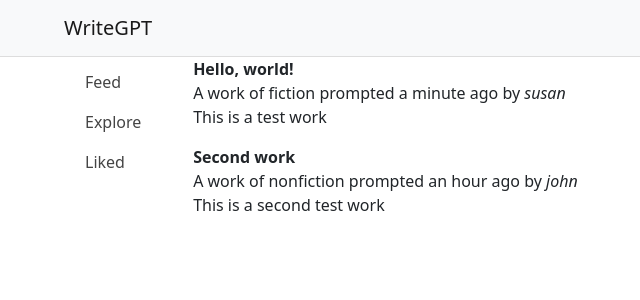
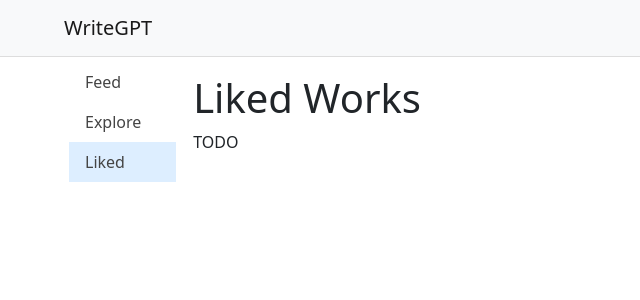
Before and after one commit to alemtani/WriteGPT, a React (Create React App) app: page /liked in a window 1280 px wide. Shown: the top 300 px of the page, without its empty margins (18-658 px from the left). Built offline with nearby package versions, Linux system fonts and the light colour scheme.

Commit message:
Add routing and page navigation

```diff
--- a/src/App.js
+++ b/src/App.js
@@ -1,15 +1,31 @@
 import Container from 'react-bootstrap/Container';
+import {
+  BrowserRouter,
+  Routes,
+  Route,
+  Navigate
+} from 'react-router-dom';
 import Header from './components/Header';
-import Body from './components/Body';
-import Works from './components/Works';
+import FeedPage from './pages/FeedPage';
+import ExplorePage from './pages/ExplorePage';
+import PrompterPage from './pages/PrompterPage';
+import LikedPage from './pages/LikedPage';
+import LoginPage from './pages/LoginPage';
 
 function App() {
   return (
     <Container fluid className="App">
-      <Header />
-      <Body sidebar>
-        <Works />
-      </Body>
+      <BrowserRouter>
+        <Header />
+        <Routes>
+          <Route path="/" element={<FeedPage />} />
+          <Route path="/explore" element={<ExplorePage />} />
+          <Route path="/prompter/:id" element={<PrompterPage />} />
+          <Route path="/liked" element={<LikedPage />} />
+          <Route path="/login" element={<LoginPage />} />
+          <Route path="*" element={<Navigate to="/" />} />
+        </Routes>
+      </BrowserRouter>
     </Container>
   );
 }
--- a/src/components/Sidebar.js
+++ b/src/components/Sidebar.js
@@ -1,18 +1,17 @@
-import Navbar from "react-bootstrap/Navbar";
 import Nav from "react-bootstrap/Nav";
-import { NavItem } from "react-bootstrap";
+import { NavLink } from "react-router-dom";
 
 export default function Sidebar() {
   return (
     <Nav className="flex-column Sidebar">
       <Nav.Item>
-        <Nav.Link href="/">Feed</Nav.Link>
+        <Nav.Link as={NavLink} to="/" end>Feed</Nav.Link>
       </Nav.Item>
       <Nav.Item>
-        <Nav.Link href="/explore">Explore</Nav.Link>
+        <Nav.Link as={NavLink} to="/explore">Explore</Nav.Link>
       </Nav.Item>
       <Nav.Item>
-        <Nav.Link href="/liked">Liked</Nav.Link>
+        <Nav.Link as={NavLink} to="/liked">Liked</Nav.Link>
       </Nav.Item>
     </Nav>
   );
--- a/src/index.css
+++ b/src/index.css
@@ -30,3 +30,7 @@
 .Sidebar a:visited {
   color: #444;
 }
+
+.Sidebar .nav-item .active {
+  background-color: #def;
+}
--- /dev/null
+++ b/src/pages/ExplorePage.js
@@ -0,0 +1,10 @@
+import Body from '../components/Body';
+
+export default function ExplorePage() {
+    return (
+        <Body sidebar>
+            <h1>Explore</h1>
+            <p>TODO</p>
+        </Body>
+    )
+}
--- /dev/null
+++ b/src/pages/FeedPage.js
@@ -0,0 +1,10 @@
+import Body from '../components/Body';
+import Works from '../components/Works';
+
+export default function FeedPage() {
+    return (
+        <Body sidebar>
+            <Works />
+        </Body>
+    )
+}
--- /dev/null
+++ b/src/pages/LikedPage.js
@@ -0,0 +1,10 @@
+import Body from '../components/Body';
+
+export default function LikedPage() {
+    return (
+        <Body sidebar>
+            <h1>Liked Works</h1>
+            <p>TODO</p>
+        </Body>
+    )
+}
--- /dev/null
+++ b/src/pages/LoginPage.js
@@ -0,0 +1,10 @@
+import Body from '../components/Body';
+
+export default function LoginPage() {
+    return (
+        <Body sidebar>
+            <h1>Login Form</h1>
+            <p>TODO</p>
+        </Body>
+    )
+}
--- /dev/null
+++ b/src/pages/PrompterPage.js
@@ -0,0 +1,13 @@
+import { useParams } from 'react-router-dom';
+import Body from '../components/Body';
+
+export default function PrompterPage() {
+    const { id } = useParams();
+
+    return (
+        <Body sidebar>
+            <h1>{id}</h1>
+            <p>TODO</p>
+        </Body>
+    )
+}
```
